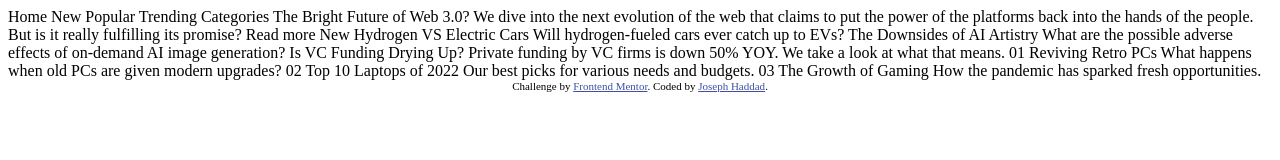
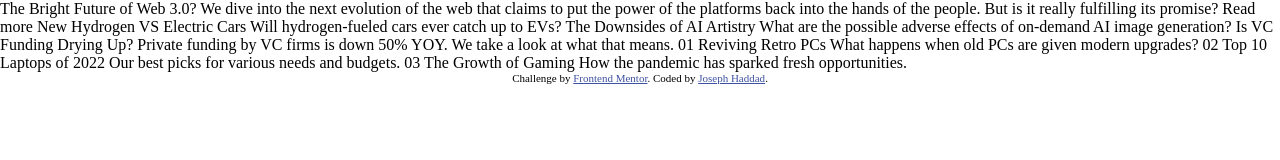
Before and after one commit to joehaddad1000/news-homepage-main, a plain HTML site: page index.html in a window 1280 px wide. Drawn offline with Linux system fonts and the light colour scheme.

Commit message:
revert changes NAV

```diff
--- a/index.html
+++ b/index.html
@@ -8,16 +8,10 @@
   <link rel="icon" type="image/png" sizes="32x32" href="./images/favicon-32x32.png">
 
   <title>News homepage | JH</title>
-<link rel="stylesheet" href="style.css">
+  <link rel="stylesheet" href="style.css">
 </head>
 
 <body>
-
-  Home
-  New
-  Popular
-  Trending
-  Categories
 
   The Bright Future of Web 3.0?
 
--- a/style.css
+++ b/style.css
@@ -1,3 +1,9 @@
+* {
+    box-sizing: border-box;
+    padding: 0;
+    margin: 0;
+}
+
 .attribution {
     font-size: 11px;
     text-align: center;
```
